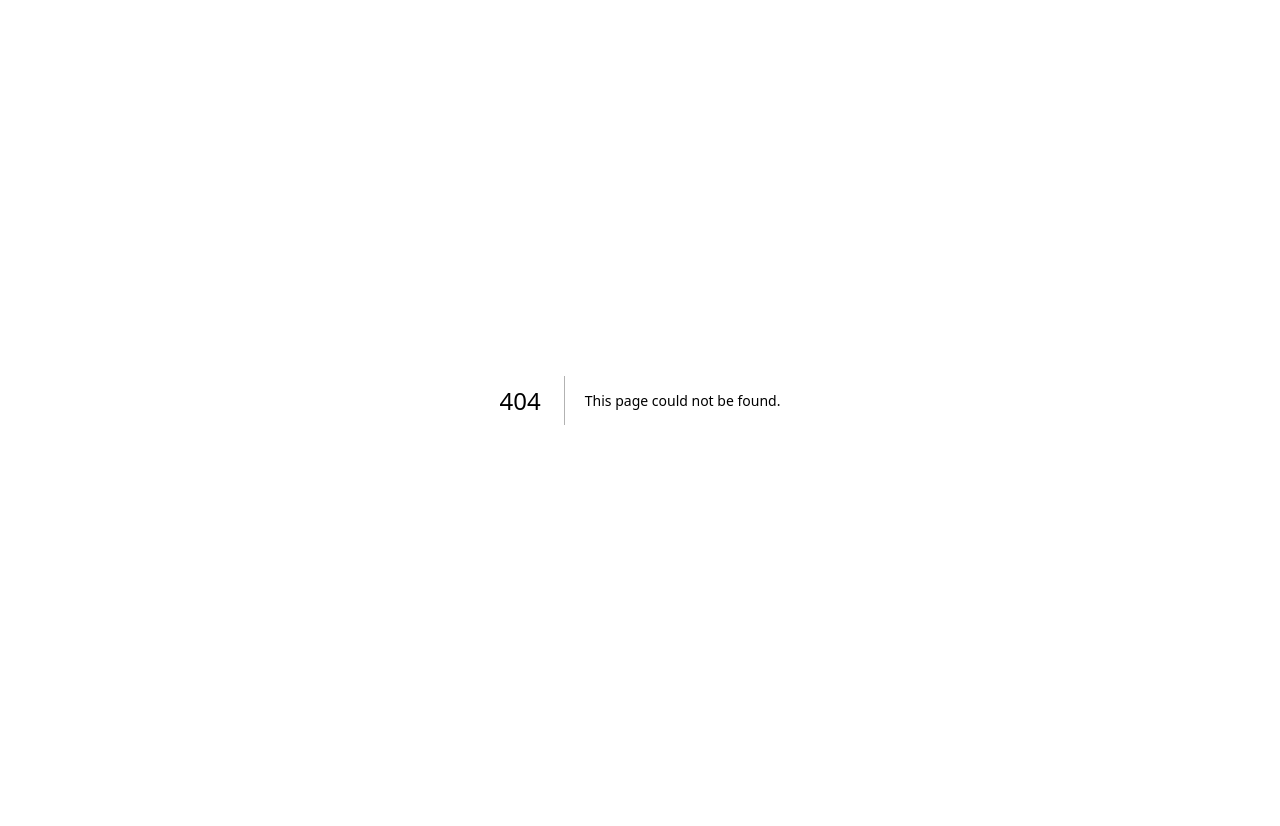
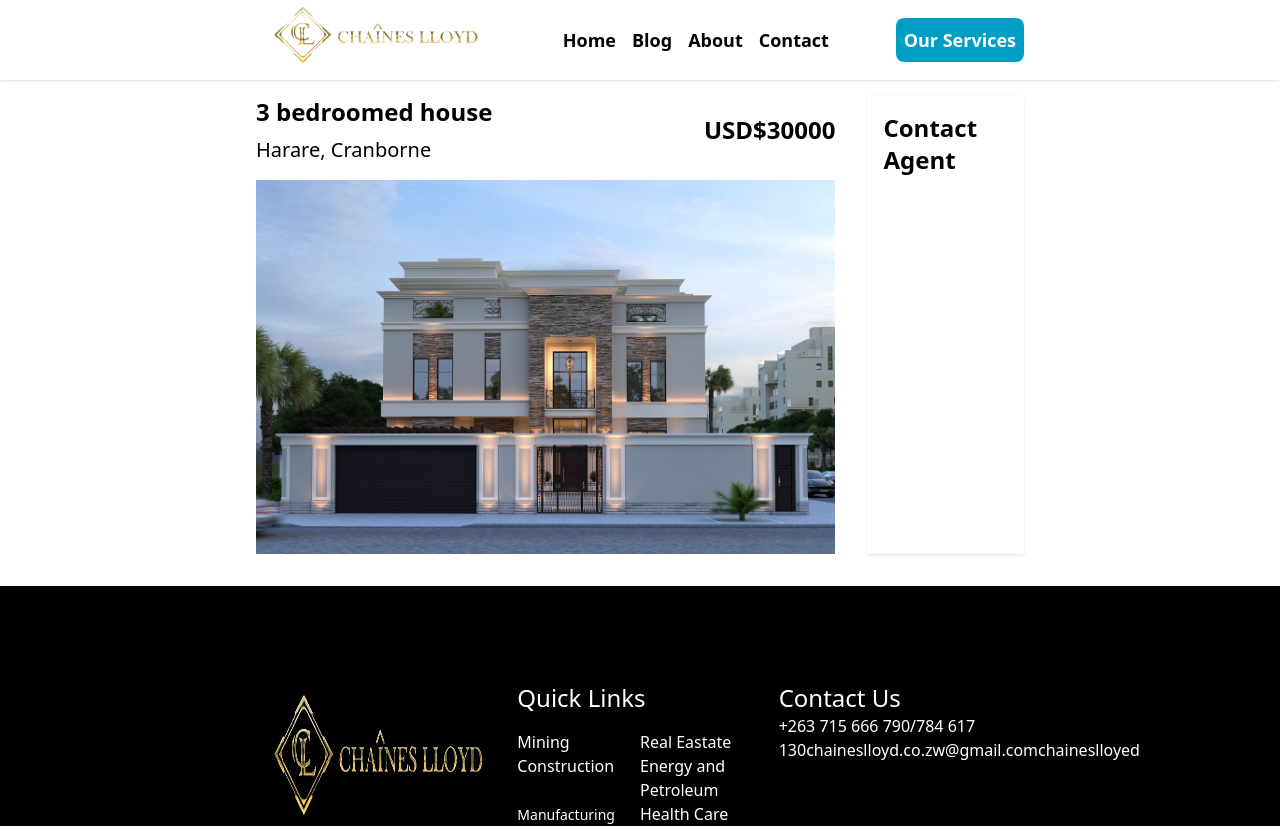
Before and after one commit to Startum-Dev/website, a Next.js app: page /property-details in a window 1280 px wide. Before the commit this address had no page. Shown: the top 826 px of the page. Before the commit the page ends 800 px from the top, so only its background shows below. Built offline with nearby package versions, Linux system fonts and the light colour scheme.

Commit message:
added the property details page

```diff
--- a/components/cards/PropertyCard.tsx
+++ b/components/cards/PropertyCard.tsx
@@ -19,7 +19,7 @@ const PropertyCard = () => {
           </p>
           <hr className="my-4" />
           <div className="items-center justify-end flex flex-row w-full mb-4">
-            <Link href="#">
+            <Link href="/property-details">
               <text className="text-sm text-ocean-blue">View Property</text>
             </Link>
           </div>
--- a/components/navbar/TransparentNavbar.tsx
+++ b/components/navbar/TransparentNavbar.tsx
@@ -15,7 +15,7 @@ export default function TransparentNavbar() {
   const [showMobileSearchbar, setShowMobileSearhBar] = useState(false);
 
   return (
-    <div className="fixed top-0 w-screen bg-white  p-4 md:px-64 items-center justify-between flex py-2 h-20 z-10 text-primary-blue">
+    <div className="fixed top-0 w-screen bg-white  p-4 md:px-64 items-center justify-between shadow flex py-2 h-20 z-10 text-primary-blue">
       <Image src="/images/logo.png" height={120} width={240} alt="logo" />
       <div className="hidden md:flex w-96 items-center justify-center gap-4">
         <Link href="/">
--- /dev/null
+++ b/components/pageComponets/services/realEastate/PropertyDetails.tsx
@@ -0,0 +1,29 @@
+import Image from "next/image";
+
+const PropertyDetails = () => {
+  return (
+    <div className="flex flex-row gap-8 justify-between mt-24">
+      <div className="flex flex-col gap-4 ">
+        <div className="flex flex-row items-center justify-between">
+          <div className="flex flex-col gap-2">
+            <h1 className="text-2xl font-semibold text-black ">
+              3 bedroomed house
+            </h1>
+            <h2 className="text-xl  text-black ">Harare, Cranborne</h2>
+          </div>
+          <h1 className="text-2xl font-semibold text-black ">USD$30000</h1>
+        </div>
+        <Image
+          src="/images/house3.jpg"
+          height={800}
+          width={800}
+          alt="property"
+        />
+      </div>
+      <div className="shadow bg-white flex-col gap-4 flex p-4">
+        <h1 className="text-2xl font-semibold text-black ">Contact Agent</h1>
+      </div>
+    </div>
+  );
+};
+export default PropertyDetails;
--- /dev/null
+++ b/pages/property-details.tsx
@@ -0,0 +1,12 @@
+import AppLayout from "../components/layouts/AppLayout";
+import PropertyDetails from "../components/pageComponets/services/realEastate/PropertyDetails";
+
+const RealEstate = () => {
+  return (
+    <AppLayout>
+      <PropertyDetails />
+    </AppLayout>
+  );
+};
+
+export default RealEstate;
```
